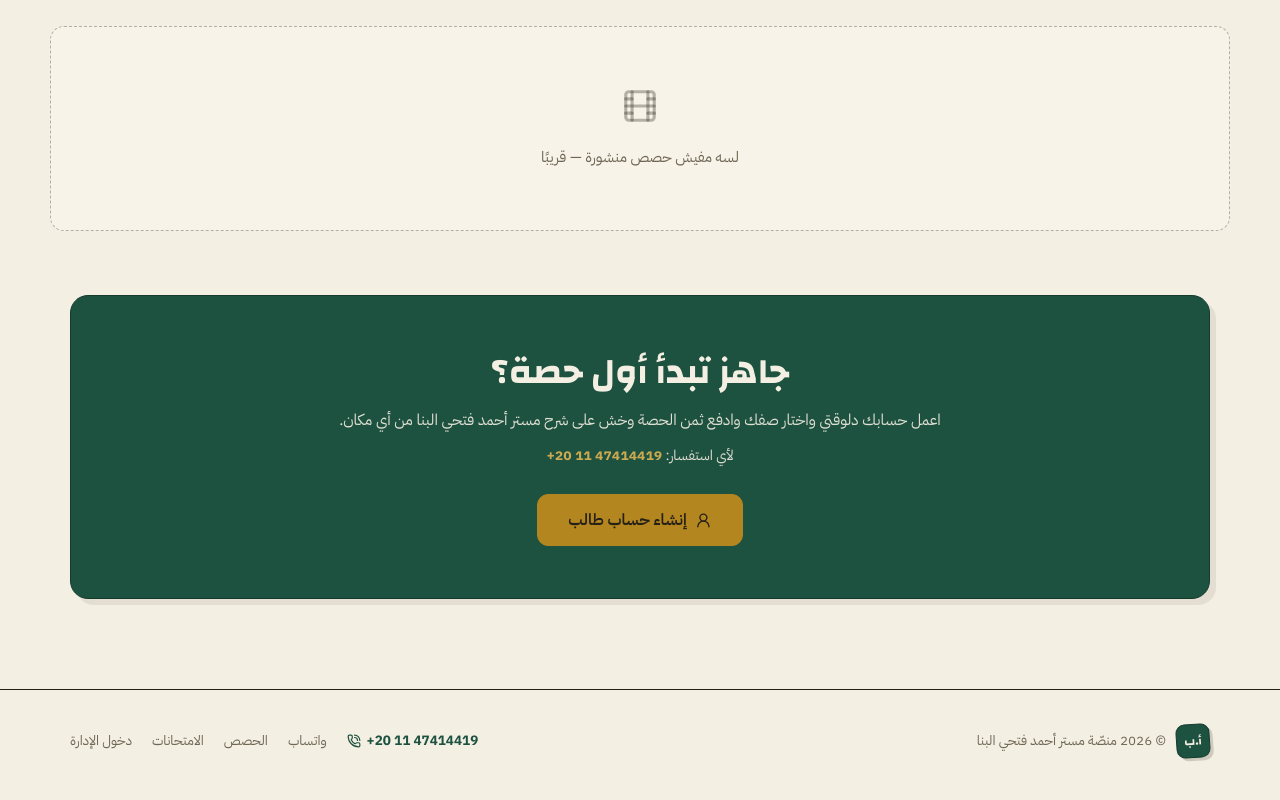
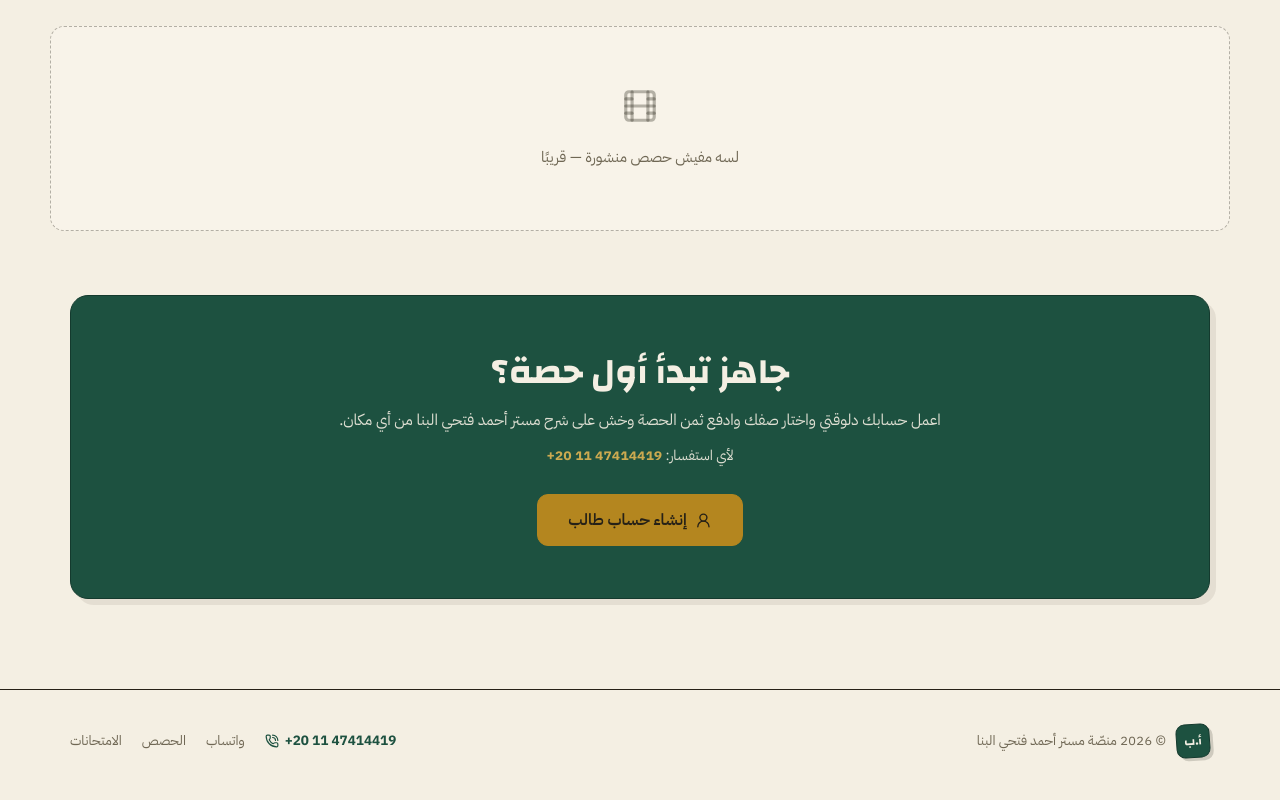
Before and after one commit to gameingomar2014-maker/ahmedfathy.com, a plain HTML site: page index.html in a window 1280 px wide. Shown: the part 1998-2798 px from the top of the page. Drawn offline with nearby package versions, Linux system fonts and the light colour scheme.

Commit message:
Update index.html

```diff
--- a/index.html
+++ b/index.html
@@ -632,7 +632,6 @@ footer{border-top:1.5px solid var(--ink);margin-top:70px;padding:34px 0 calc(110
 <a href="https://wa.me/201147414419" target="_blank" rel="noopener">واتساب</a>
 <a data-view="videos">الحصص</a>
 <a data-view="exams">الامتحانات</a>
-<a onclick="openLogin('admin')">دخول الإدارة</a>
 </div>
 </div>
 </footer>
```
